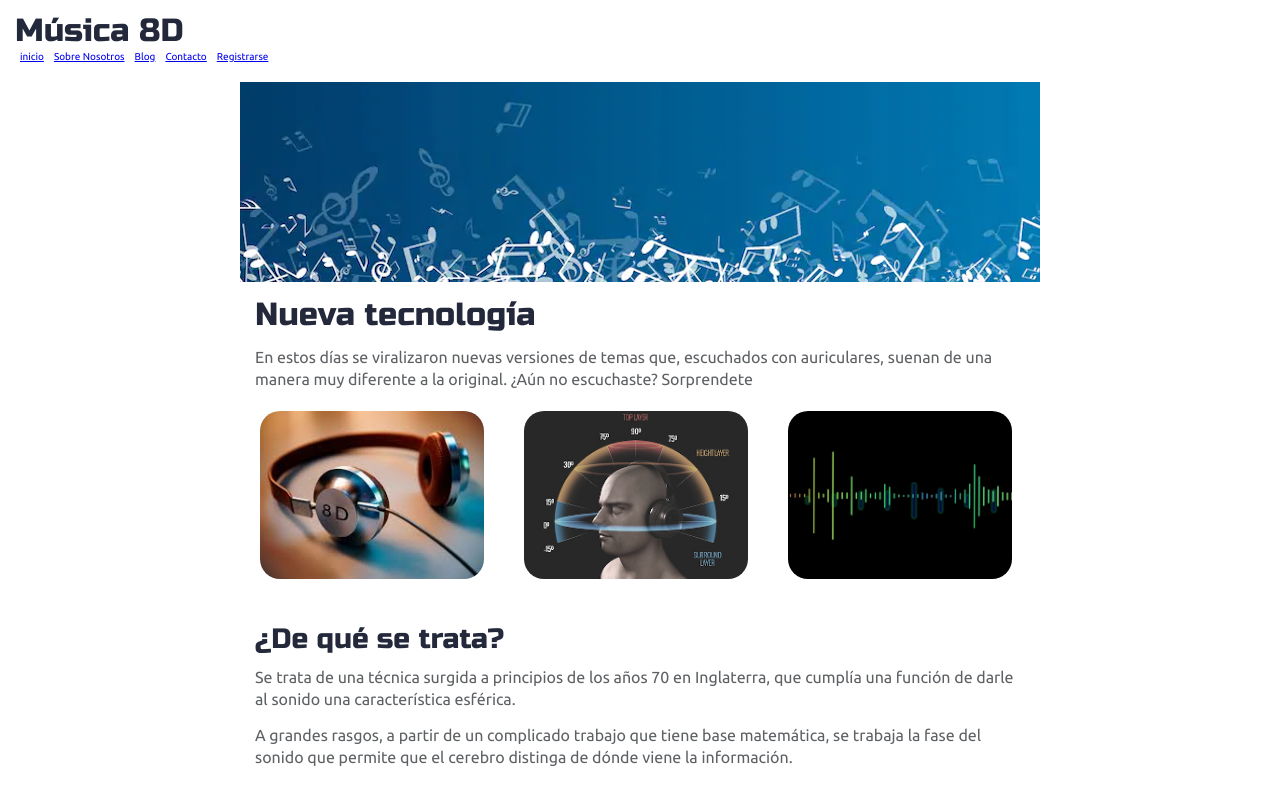
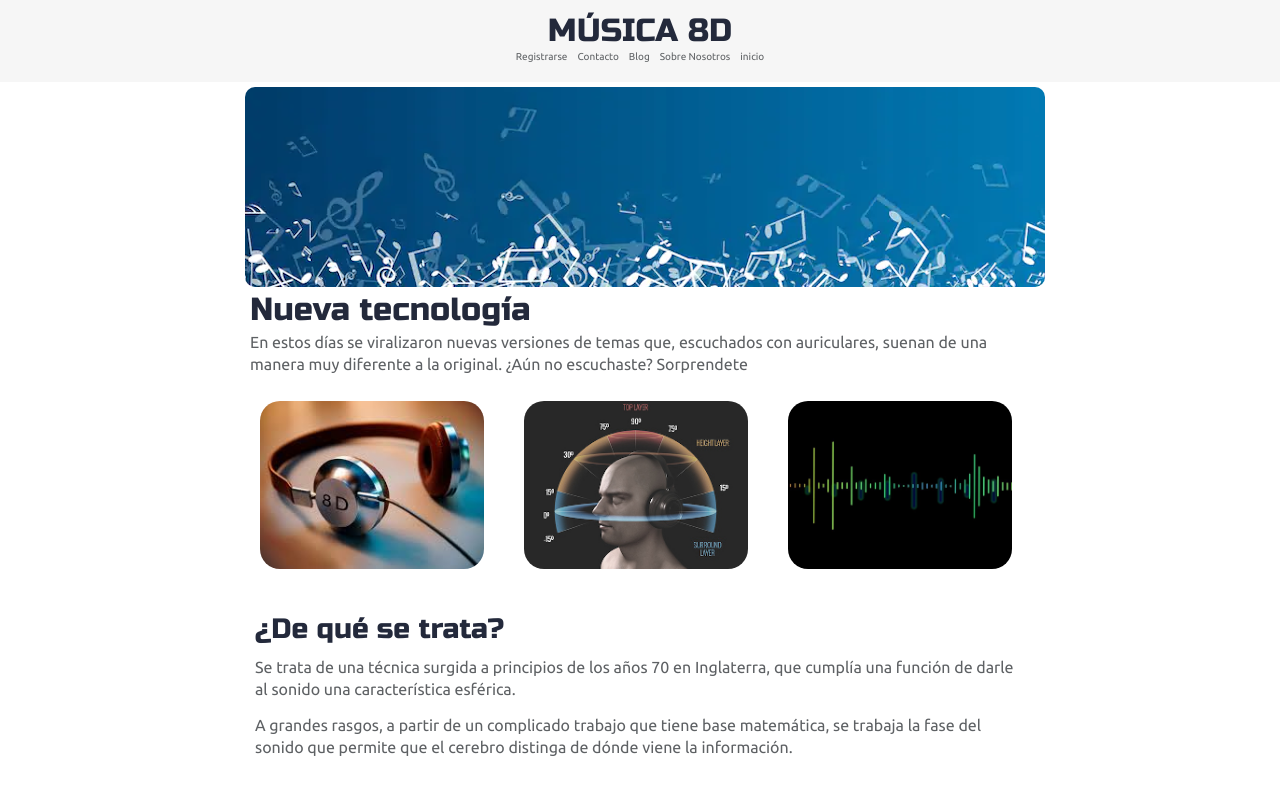
Before and after one commit to jesus1942/FT-M2, an Eleventy site: page 02-CSS/homework/responsive-web/index.html in a window 1280 px wide. Shown: the top 800 px of the page. Built offline with nearby package versions, Linux system fonts and the light colour scheme; Eleventy itself is replaced by a stand-in of ours; files that its build step writes are made by us from their sources.

Commit message:
00:53 de la matina

```diff
--- a/02-CSS/homework/responsive-web/index.html
+++ b/02-CSS/homework/responsive-web/index.html
@@ -3,6 +3,7 @@
 <html lang="en">
 <head>
   <meta charset="utf-8">
+  <meta viewport="width=device-width, initial-scale=1">
 
   <title>Música 8D</title>
 
@@ -17,8 +18,9 @@
 <body>
 
  <!-- Código del nav acá -->
-  <nav>
-    <h2>Música 8D</h2>
+  <nav class="container nav">
+    <h2 class="title">Música 8D</h2>
+
     <ul>
       <li><a href="#">inicio</a></li>
       <li><a href="#">Sobre Nosotros</a></li>
@@ -33,7 +35,7 @@
 
     <header class="intro">
       <!-- Código de header img acá -->
-      <img src="./img/main-header.png" alt="man-header">
+      <img  src="./img/main-header.png" alt="man-header">
 
       <h2>Nueva tecnología</h2>
 
--- a/02-CSS/homework/responsive-web/less/home-page.less
+++ b/02-CSS/homework/responsive-web/less/home-page.less
@@ -1,15 +1,29 @@
 // Conteindo del Home
+.nav {
+  /*background-color: rgb(242, 235, 235);*/
+  max-width: 100%;
+}
+
 
 .home {
 
+
+
   .intro {
+    padding: 5px;
+
+    img{
+      border-radius: 10px;
+    }
 
     h2 {
-      padding: 15px;
+
+      padding: 5px;
     }
 
     p {
-      padding:0 15px;
+
+      padding:0 5px;
     }
 
   }
--- a/02-CSS/homework/responsive-web/less/navigation.less
+++ b/02-CSS/homework/responsive-web/less/navigation.less
@@ -2,16 +2,27 @@
 // Código de Nav acá
 
 nav {
+
     padding: 15px;
     display: flex;
     flex-direction: column;
+    background-color: @nav-bg;
+    h2 {
+        text-align: center;
+        text-transform: uppercase;
+    }
+
     ul{
         display: flex;
-        flex-direction: row;
+        flex-direction: row-reverse;
+        padding: 5px;
+    }
+    a {
 
+        padding: 5px;
+        text-decoration: none;
+        color: @main-font-color;
     }
-    li {
-        margin: 5px;
-    }
+    align-items: center;
 
 }
```
Also changed, not shown: 02-CSS/homework/responsive-web/css/index.css, 02-CSS/homework/responsive-web/less/index.less (line endings or trailing spaces).
